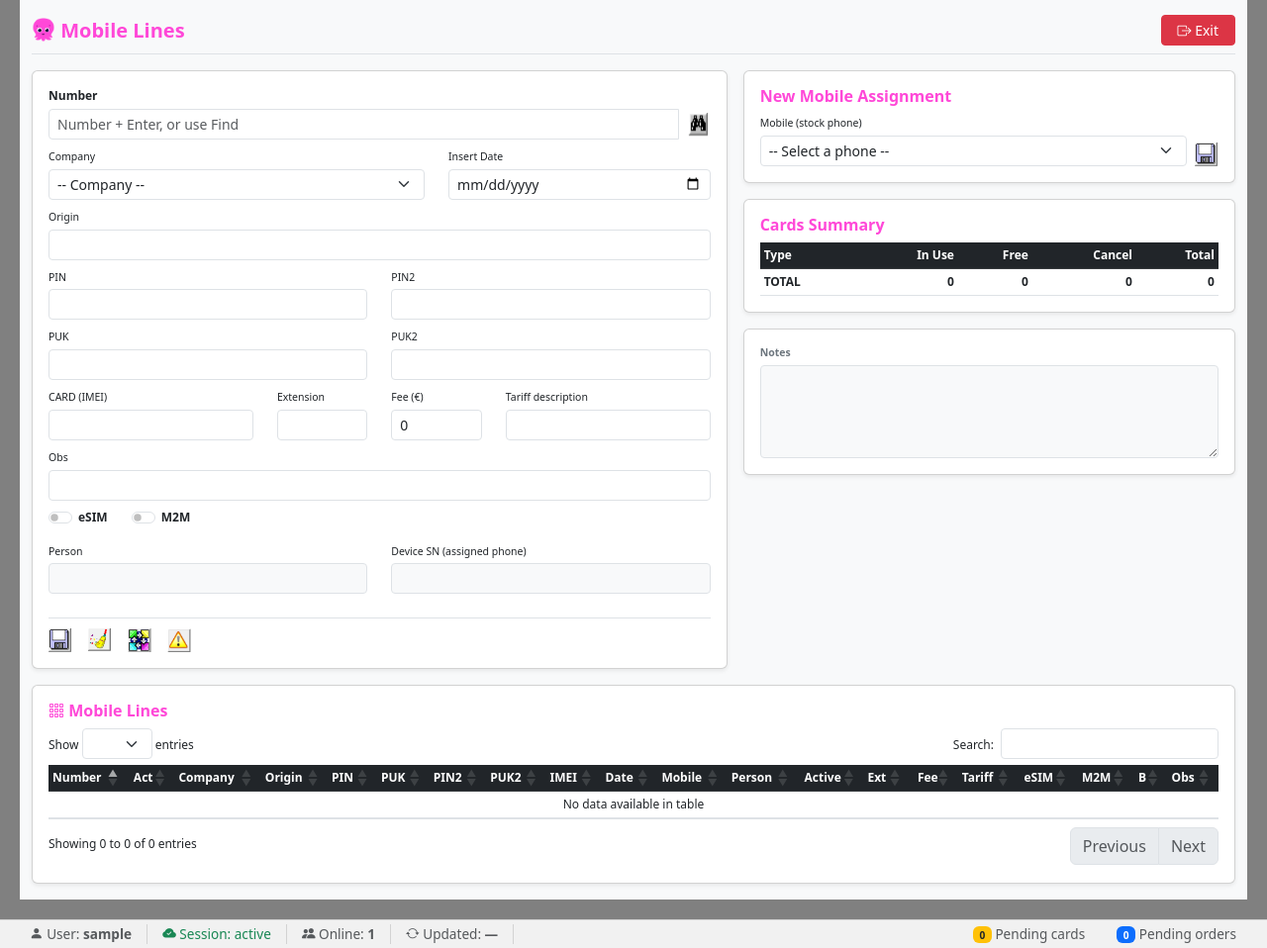
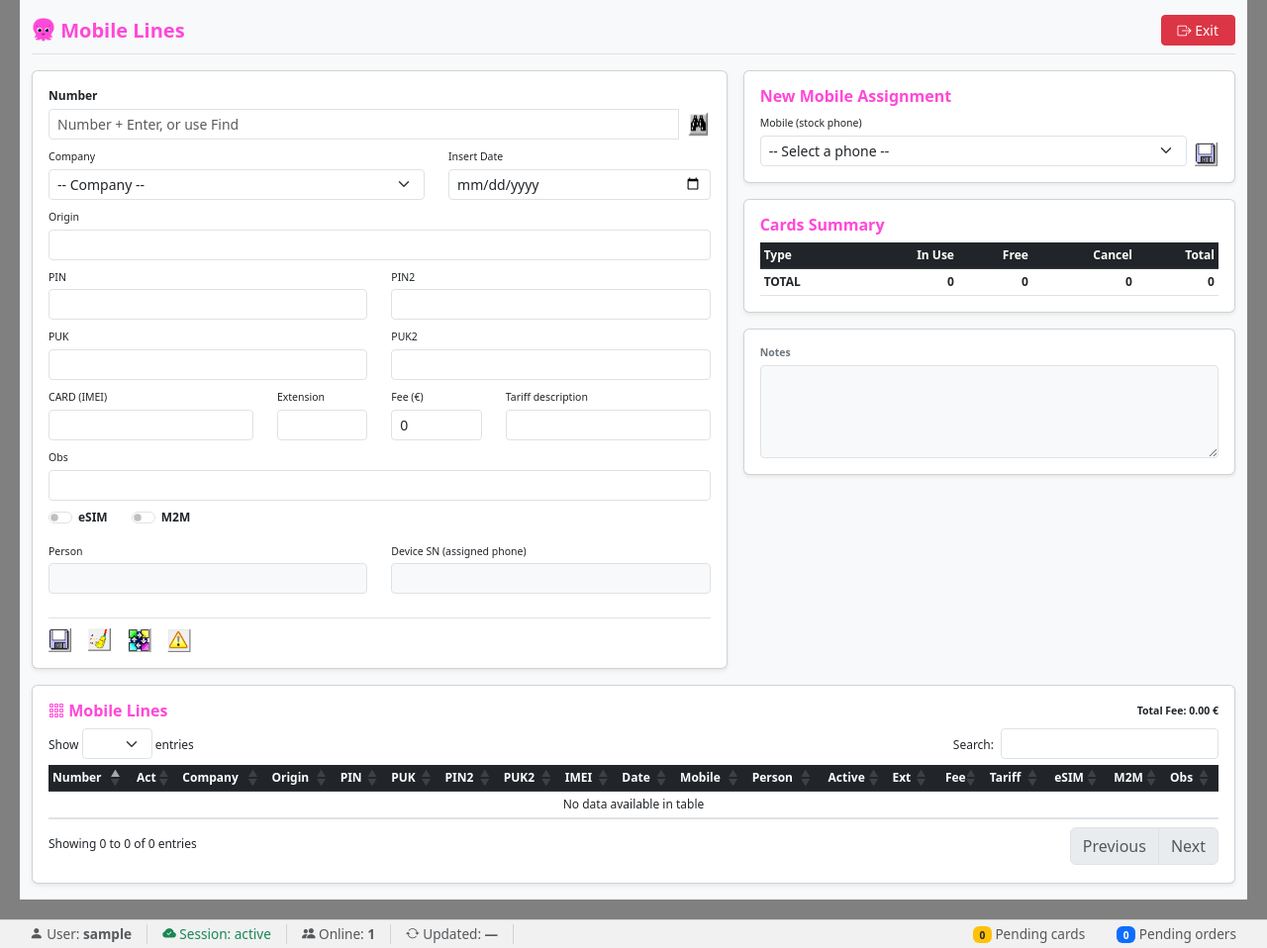
Before and after one commit to cromerolorente/oe_inventory, a Django app: page /mobile-lines/ in a window 1280 px wide. Shown: the part 61-1019 px from the top of the page at 99% size. Run offline with Django 5.2, Linux system fonts and the light colour scheme; the visitor is signed in with stand-in values (Sample User, id 1); data that the repository does not hold is empty; parts of the project's set-up code (start-up, migrations or seed data) failed here and were passed over; some libraries are stand-ins or nearby versions.

Commit message:
frmMobileLines: Fee total next to Excel export, drop redundant B column
Add a live Total Fee (sum of the Fee column, respecting the current
search/filter via footerCallback) shown next to the Export-to-Excel
button. Make the Fee column sort numerically (data-order). Unify the
eSIM/M2M icons with the Act/Active check-circle/x-circle style and
remove the B column (now redundant with Act).

Co-Authored-By: Claude Opus 4.8 <noreply@anthropic.com>

```diff
--- a/src/oe_inventory_py_web/static/js/mobile_lines.js
+++ b/src/oe_inventory_py_web/static/js/mobile_lines.js
@@ -157,7 +157,22 @@ document.addEventListener('DOMContentLoaded', function () {
     });
 
     if (window.jQuery && jQuery.fn.DataTable) {
-        jQuery('#tabla-lineas').DataTable({ pageLength: 20, ordering: true, autoWidth: false });
+        jQuery('#tabla-lineas').DataTable({
+            pageLength: 20, ordering: true, autoWidth: false,
+            // Sum the Fee column (index 14) for the rows matching the current
+            // search/filter, and show it in the footer total cell.
+            footerCallback: function () {
+                const api = this.api();
+                const toNum = v => {
+                    if (typeof v === 'number') return v;
+                    const n = parseFloat(String(v).replace(/[^0-9.,-]/g, '').replace(',', '.'));
+                    return isNaN(n) ? 0 : n;
+                };
+                const total = api.column(14, { search: 'applied' }).data().reduce((a, b) => a + toNum(b), 0);
+                const cell = document.getElementById('foot-fee');
+                if (cell) cell.textContent = total.toFixed(2) + ' €';
+            }
+        });
     }
 
     const pre = document.getElementById('preselected-number').value;
--- a/src/oe_inventory_py_web/templates/oe_inventory_py_web/frmMobileLines.html
+++ b/src/oe_inventory_py_web/templates/oe_inventory_py_web/frmMobileLines.html
@@ -244,9 +244,12 @@
     <div class="card shadow-sm p-3 bg-white mt-3">
         <div class="d-flex justify-content-between align-items-center mb-2">
             <h6 class="mb-0 fw-bold" style="color: #FF48D8;"><i class="bi bi-grid-3x3-gap"></i> Mobile Lines</h6>
-            <a href="?export=excel" class="btn p-0 border-0" title="Export to Excel">
-                <img src="/static/buttons/send_to_excel.png" alt="Export" style="width: 24px; height: 24px; display: block;">
-            </a>
+            <div class="d-flex align-items-center gap-3">
+                <span class="fw-bold small">Total Fee: <span id="foot-fee">0.00 €</span></span>
+                <a href="?export=excel" class="btn p-0 border-0" title="Export to Excel">
+                    <img src="/static/buttons/send_to_excel.png" alt="Export" style="width: 24px; height: 24px; display: block;">
+                </a>
+            </div>
         </div>
         <div class="table-responsive text-nowrap app-surface" style="max-height: calc(100vh - 540px); min-height: 140px; overflow-y: auto;">
             <table id="tabla-lineas" class="table table-sm table-hover align-middle border-bottom">
@@ -255,7 +258,7 @@
                         <th>Number</th><th class="text-center">Act</th><th>Company</th><th>Origin</th><th>PIN</th><th>PUK</th><th>PIN2</th><th>PUK2</th>
                         <th>IMEI</th><th>Date</th><th>Mobile</th><th>Person</th><th class="text-center">Active</th><th>Ext</th>
                         <th class="text-end">Fee</th><th>Tariff</th>
-                        <th class="text-center">eSIM</th><th class="text-center">M2M</th><th class="text-center">B</th><th>Obs</th>
+                        <th class="text-center">eSIM</th><th class="text-center">M2M</th><th>Obs</th>
                     </tr>
                 </thead>
                 <tbody>
@@ -275,11 +278,10 @@
                         <td>{{ r.person }}</td>
                         <td class="text-center" data-order="{% if r.active %}1{% else %}0{% endif %}">{% if r.active %}<i class="bi bi-check-circle-fill text-success"></i>{% else %}<i class="bi bi-x-circle text-muted"></i>{% endif %}</td>
                         <td>{{ r.extension }}</td>
-                        <td class="text-end">{{ r.fee|default:0|floatformat:2 }} €</td>
+                        <td class="text-end" data-order="{{ r.fee|default:0 }}">{{ r.fee|default:0|floatformat:2 }} €</td>
                         <td>{{ r.desc_tarif }}</td>
-                        <td class="text-center" data-order="{% if r.esim %}1{% else %}0{% endif %}">{% if r.esim %}<i class="bi bi-check-lg text-success"></i>{% endif %}</td>
-                        <td class="text-center" data-order="{% if r.m2m %}1{% else %}0{% endif %}">{% if r.m2m %}<i class="bi bi-check-lg text-success"></i>{% endif %}</td>
-                        <td class="text-center" data-order="{% if r.baja %}1{% else %}0{% endif %}">{% if r.baja %}<i class="bi bi-x-lg text-danger"></i>{% endif %}</td>
+                        <td class="text-center" data-order="{% if r.esim %}1{% else %}0{% endif %}">{% if r.esim %}<i class="bi bi-check-circle-fill text-success"></i>{% else %}<i class="bi bi-x-circle text-muted"></i>{% endif %}</td>
+                        <td class="text-center" data-order="{% if r.m2m %}1{% else %}0{% endif %}">{% if r.m2m %}<i class="bi bi-check-circle-fill text-success"></i>{% else %}<i class="bi bi-x-circle text-muted"></i>{% endif %}</td>
                         <td>{{ r.obs }}</td>
                     </tr>
                     {% endfor %}
@@ -291,7 +293,7 @@
 
 {% include 'oe_inventory_py_web/partials/finder_modal.html' %}
 
-<script src="{% static 'js/mobile_lines.js' %}?v=3"></script>
+<script src="{% static 'js/mobile_lines.js' %}?v=4"></script>
 
 {# SweetAlert2 (Swal) is loaded once in base_mdi.html; this runs on DOMContentLoaded, after it. #}
 {% if messages %}
```
